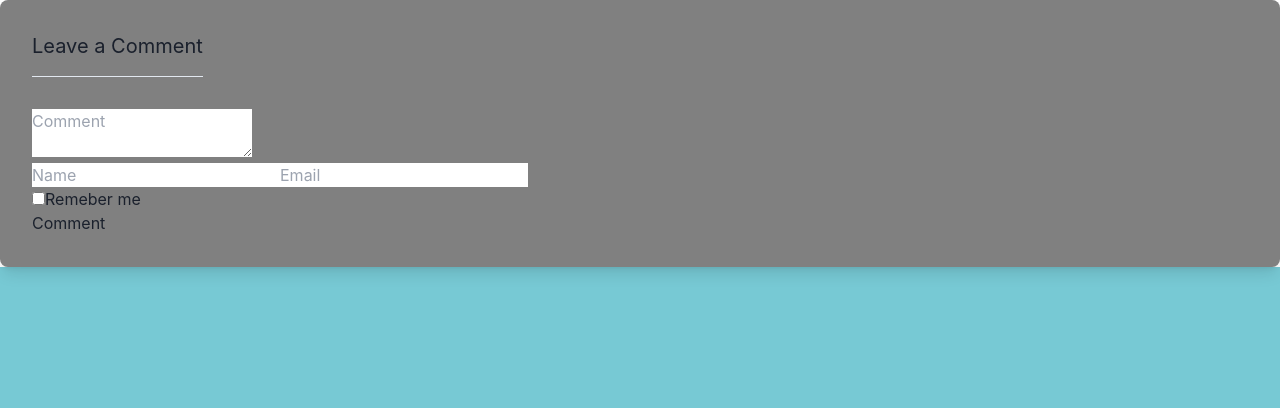
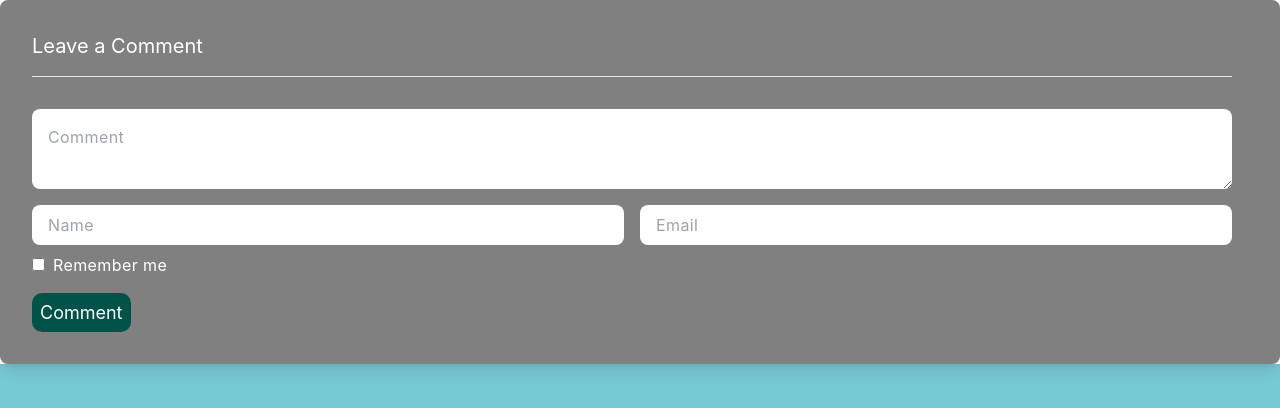
Before and after one commit to bmaurice98/MizuDevPortfolioV2, a Next.js app: page /Blog/CommentsForm in a window 1280 px wide. Shown: the top 408 px of the page. Built offline with nearby package versions, Linux system fonts and the light colour scheme.

Commit message:
Tailwind Installation for blog styling
Blog slug page fully styled

removed empty use code

```diff
--- a/components/Transition.js
+++ b/components/Transition.js
@@ -33,6 +33,7 @@ const Transition = ({ children }) => {
         animate="in"
         initial="out"
         exit="out"
+        style={{ height: "100%" }}
       >
         {children}
       </motion.div>
--- a/package.json
+++ b/package.json
@@ -27,13 +27,15 @@
     "react-icons": "^4.4.0",
     "react-tsparticles": "^2.1.3",
     "styled-components": "^5.3.5",
-    "tailwindcss": "^3.1.6",
+    "tailwindcss": "^3.1.8",
     "tsparticles": "^2.1.4"
   },
   "devDependencies": {
+    "autoprefixer": "^10.4.8",
     "babel-plugin-styled-components": "^2.0.7",
     "eslint": "8.19.0",
-    "eslint-config-next": "12.2.2"
+    "eslint-config-next": "12.2.2",
+    "postcss": "^8.4.16"
   },
   "description": "This is a [Next.js](https://nextjs.org/) project bootstrapped with [`create-next-app`](https://github.com/vercel/next.js/tree/canary/packages/create-next-app).",
   "main": "next.config.js",
--- a/pages/Blog/Comments.jsx
+++ b/pages/Blog/Comments.jsx
@@ -1,23 +1,34 @@
-import moment from 'moment';
-import React, { useState, useEffect } from 'react';
-import parse from 'html-react-parser';
+import moment from "moment";
+import React, { useState, useEffect } from "react";
+import parse from "html-react-parser";
 
-import { getComments } from '../../services';
+import { getComments } from "../../services";
+import styled from "styled-components";
 
+const Container = styled.div`
+  --tw-shadow: 0 10px 15px -3px rgb(0 0 0 / 0.1),
+    0 4px 6px -4px rgb(0 0 0 / 0.1);
+  --tw-shadow-colored: 0 10px 15px -3px var(--tw-shadow-color),
+    0 4px 6px -4px var(--tw-shadow-color);
+  box-shadow: var(--tw-ring-offset-shadow, 0 0 #0000),
+    var(--tw-ring-shadow, 0 0 #0000), var(--tw-shadow);
+  border-radius: 0.5%;
+  padding: 2rem;
+  margin-bottom: 2rem;
+`;
 
 const Comments = ({ slug }) => {
-  const [comments, setComments] = useState([])
+  const [comments, setComments] = useState([]);
 
   useEffect(() => {
-    getComments(slug)
-      .then((result) => setComments(result))
-  }, [slug])
+    getComments(slug).then((result) => setComments(result));
+  }, [slug]);
 
   return (
     <>
       {comments.length > 0 && (
-        <div className="transition duration-500 dark:bg-gray-600 bg-white shadow-lg rounded-lg p-8 pb-12 mb-8">
-          <h3 className="text-xl mb-8 border-b pb-4">
+        <div className="transition duration-500 bg-Sleek_Gray shadow-lg rounded-lg p-8 pb-12 mb-8">
+          <h3 className="text-xl mb-8 border-b pb-4 w-full">
             {comments.length} {comments.length > 1 ? "Comments" : "Comment"}
           </h3>
           {comments.map((comment) => (
--- a/pages/Blog/CommentsForm.jsx
+++ b/pages/Blog/CommentsForm.jsx
@@ -5,6 +5,7 @@ import styled from "styled-components";
 import { submitComment } from "../../services";
 
 const MainContainer = styled.div`
+  width: 100%;
   background-color: gray;
   --tw-shadow: 0 10px 15px -3px rgb(0 0 0 / 0.1),
     0 4px 6px -4px rgb(0 0 0 / 0.1);
@@ -15,7 +16,7 @@ const MainContainer = styled.div`
   border-radius: 0.5rem /* 8px */;
   padding: 2rem 3rem 2rem 2rem /* 32px */;
   margin-bottom: 2rem /* 32px */;
-  width: 100%;
+  color: white;
 
   & > h3 {
     font-size: 1.25rem /* 20px */;
@@ -23,6 +24,83 @@ const MainContainer = styled.div`
     margin-bottom: 2rem /* 32px */;
     border-bottom-width: 1px;
     padding-bottom: 1rem /* 16px */;
+    width: 100%;
+  }
+
+  & > * label {
+    margin-left: 0.5rem;
+  }
+
+  & > p {
+    font-size: 0.75rem /* 12px */;
+    line-height: 1rem /* 16px */;
+    color: #ff0c0cec;
+  }
+`;
+
+const TextArea = styled.textarea`
+  padding: 1rem /* 16px */;
+  outline: 2px solid transparent;
+  outline-offset: 2px;
+  width: 100%;
+  letter-spacing: 0.025em;
+  border-radius: 0.5rem /* 8px */;
+  color: gray;
+
+  &:focus {
+    --tw-ring-offset-shadow: var(--tw-ring-inset) 0 0 0
+      var(--tw-ring-offset-width) var(--tw-ring-offset-color);
+    --tw-ring-shadow: var(--tw-ring-inset) 0 0 0
+      calc(2px + var(--tw-ring-offset-width)) var(--tw-ring-color);
+    --tw-ring-color: rgb(229, 231, 235);
+    box-shadow: var(--tw-ring-offset-shadow), var(--tw-ring-shadow),
+      var(--tw-shadow, 0 0 #0000);
+  }
+`;
+
+const InputContainer = styled.div`
+  display: grid;
+  grid-template-columns: repeat(2, minmax(0, 1fr));
+  gap: 1rem /* 16px */;
+  margin: 0.5rem 0 /* 16px */;
+
+  & > input {
+    width: 100%;
+    padding: 0.5rem 1rem 0.5rem 1rem;
+    outline: 2px solid transparent;
+    outline-offset: 2px;
+    border-radius: 0.5rem /* 8px */;
+    color: gray;
+    letter-spacing: 0.025em;
+  }
+`;
+
+const Confirmation = styled.div`
+  margin-top: 1rem;
+  & > button {
+    display: inline-block;
+    background-color: #015249;
+    padding: 0.35rem 0.5rem 0.35rem 0.5rem;
+    font-size: 1.125rem /* 18px */;
+    line-height: 1.75rem /* 28px */;
+    border-radius: 10px;
+    cursor: pointer;
+
+    &:hover {
+      background-color: #57bc90;
+    }
+    &:active {
+      -webkit-box-shadow: inset 0 1px 1px #77c9d4, inset 0 8px 16px -4px #77c9d4,
+        inset 0 -1px 1px #77c9d4;
+    }
+  }
+
+  & > span {
+    margin-top: 0.75rem /* 12px */;
+    font-size: 1.25rem /* 20px */;
+    line-height: 1.75rem /* 28px */;
+    font-weight: 600;
+    color: #00b83a;
   }
 `;
 
@@ -80,30 +158,18 @@ const CommentsForm = ({ slug }) => {
     <MainContainer>
       <h3 className="text-xl mb-8 border-b pb-4">Leave a Comment</h3>
       <div className="grid grid-cols-1 gap-4 mb-4">
-        <textarea
+        <TextArea
           ref={commentEl}
           className="p-4 outline-none w-full rounded-lg focus:ring-2 ring-gray-200 bg-gray-100 text-gray-700 tracking-wide"
           name="comment"
           placeholder="Comment"
         />
       </div>
-      <div className="grid grid-cols-1 lg:grid-cols-2 gap-4 mb-4">
-        <input
-          type="text"
-          ref={nameEl}
-          className="py-2 px-4 outline-none w-full rounded-lg focus:ring-2 ring-gray-200 bg-gray-100 text-gray-700 tracking-wide"
-          placeholder="Name"
-          name="name"
-        />
-        <input
-          type="text"
-          ref={emailEl}
-          className="py-2 px-4 outline-none w-full rounded-lg focus:ring-2 ring-gray-200 bg-gray-100 text-gray-700 tracking-wide"
-          placeholder="Email"
-          name="email"
-        />
-      </div>
-      <div className="grid grid-cols-1 gap-4 mb-4">
+      <InputContainer>
+        <input type="text" ref={nameEl} placeholder="Name" name="name" />
+        <input type="text" ref={emailEl} placeholder="Email" name="email" />
+      </InputContainer>
+      <InputContainer className="grid grid-cols-1 gap-4 mb-4">
         <div>
           <input
             type="checkbox"
@@ -116,12 +182,12 @@ const CommentsForm = ({ slug }) => {
             className="text-gray-500 dark:text-gray-300 cursor-pointer ml-2 tracking-wide"
             htmlFor="storeData"
           >
-            Remeber me
+            Remember me
           </label>
         </div>
-      </div>
+      </InputContainer>
       {error && <p className="text-xs text-red-500">All must be used.</p>}
-      <div className="mt-8">
+      <Confirmation className="mt-8">
         <button
           type="button"
           onClick={handleSubmit}
@@ -134,7 +200,7 @@ const CommentsForm = ({ slug }) => {
             Submitted
           </span>
         )}
-      </div>
+      </Confirmation>
     </MainContainer>
   );
 };
--- a/pages/Blog/PostDetail.jsx
+++ b/pages/Blog/PostDetail.jsx
@@ -91,13 +91,11 @@ const PostDetail = ({ post }) => {
 
   return (
     <>
-      <div className="relative overflow-hidden shadow-md mb-6">
-        <PostImage
-          src={post.featuredImage.url || null}
-          alt={post.title}
-          className="object-top h-full w-full rounded-t-lg"
-        />
-      </div>
+      <PostImage
+        src={post.featuredImage.url || null}
+        alt={post.title}
+        className="object-top h-full w-full rounded-t-lg"
+      />
       <div className="px-4 lg:px-0">
         <div className="flex w-full text-center">
           <span>{moment(post.createdAt).format("MMM DD, YYYY")}</span>
--- a/pages/Blog/index.js
+++ b/pages/Blog/index.js
@@ -12,7 +12,6 @@ import BlogComponent from "./BlogComponent";
 
 const MainContainer = styled(motion.div)`
   width: 100vw;
-  height: 100vh;
   overflow: auto;
 `;
 
--- a/pages/_app.js
+++ b/pages/_app.js
@@ -1,21 +1,12 @@
 import { ThemeProvider } from "styled-components";
 import { lightTheme, theme } from "../components/Themes";
 import { ChakraProvider } from "@chakra-ui/react";
-import { useLocation } from "../hooks/useLocation";
-import { Socials } from "../components/Socials";
-import { LogoComponent } from "../components/LogoComponent";
-import { HomeButton } from "../components/HomeButton";
 import Transition from "../components/Transition";
 import "../styles/globals.css";
 import "../styles/transition.css";
+import "tailwindcss/tailwind.css";
 
 function MyApp({ Component, pageProps }) {
-  const location = useLocation();
-  const variants = {
-    hidden: { opacity: 0, x: -200, y: 0 },
-    enter: { opacity: 1, x: 0, y: 0 },
-    exit: { opacity: 0, x: 0, y: -100 },
-  };
   return (
     <Transition>
       <ThemeProvider theme={lightTheme}>
--- a/pages/post/[slug].js
+++ b/pages/post/[slug].js
@@ -14,16 +14,17 @@ import { LogoComponent } from "../../components/LogoComponent";
 import { HomeButton } from "../../components/HomeButton";
 
 const MainContainer = styled.div`
-  background-color: ${(props) => `rgba(${props.theme.bodyRgba}, 0.8)`};
+  background-color: ${(props) => `rgba(${props.theme.bodyRgba}, 1)`};
   width: 100vw;
-  height: auto;
+  height: 100%;
 `;
 
 const Container = styled.div`
-  background-color: ${(props) => `rgba(${props.theme.bodyRgba}, 1)`};
+  background-color: #015249;
   box-shadow: 12px 0 15px -4px ${(props) => `rgba(${props.theme.textRgba}, 0.25)`},
     -12px 0 8px -4px ${(props) => `rgba(${props.theme.textRgba}, 0.25)`};
   border-radius: 0 0 10px 10px;
+  color: white;
   display: flex;
   width: 60vw;
   margin: auto auto;
@@ -35,6 +36,7 @@ const ContainerLower = styled.div`
   border-radius: 0 0 10px 10px;
   display: flex;
   width: 60vw;
+  height: 100%;
   margin: 2rem auto;
   align-items: center;
   flex-direction: column;
--- /dev/null
+++ b/postcss.config.js
@@ -0,0 +1,6 @@
+module.exports = {
+  plugins: {
+    tailwindcss: {},
+    autoprefixer: {},
+  },
+}
--- a/tailwind.config.js
+++ b/tailwind.config.js
@@ -1,12 +1,15 @@
 /** @type {import('tailwindcss').Config} */
 module.exports = {
-  content: [],
+  content: [
+    "./pages/**/*.{js,ts,jsx,tsx}",
+    "./components/**/*.{js,ts,jsx,tsx}",
+  ],
   theme: {
     colors: {
-      'Feather': "#77C9D4",
-      "Forest Green": "#015249",
-      "Sleek Gray": "#A5A5Af",
-      'Marine': "#57BC90",
+      Feather: "#77C9D4",
+      Forest_Green: "#015249",
+      Sleek_Gray: "#A5A5Af",
+      Marine: "#57BC90",
     },
     extend: {},
   },
```
Also changed, not shown: 1 other file (tests, documents, lock files or other folders).
